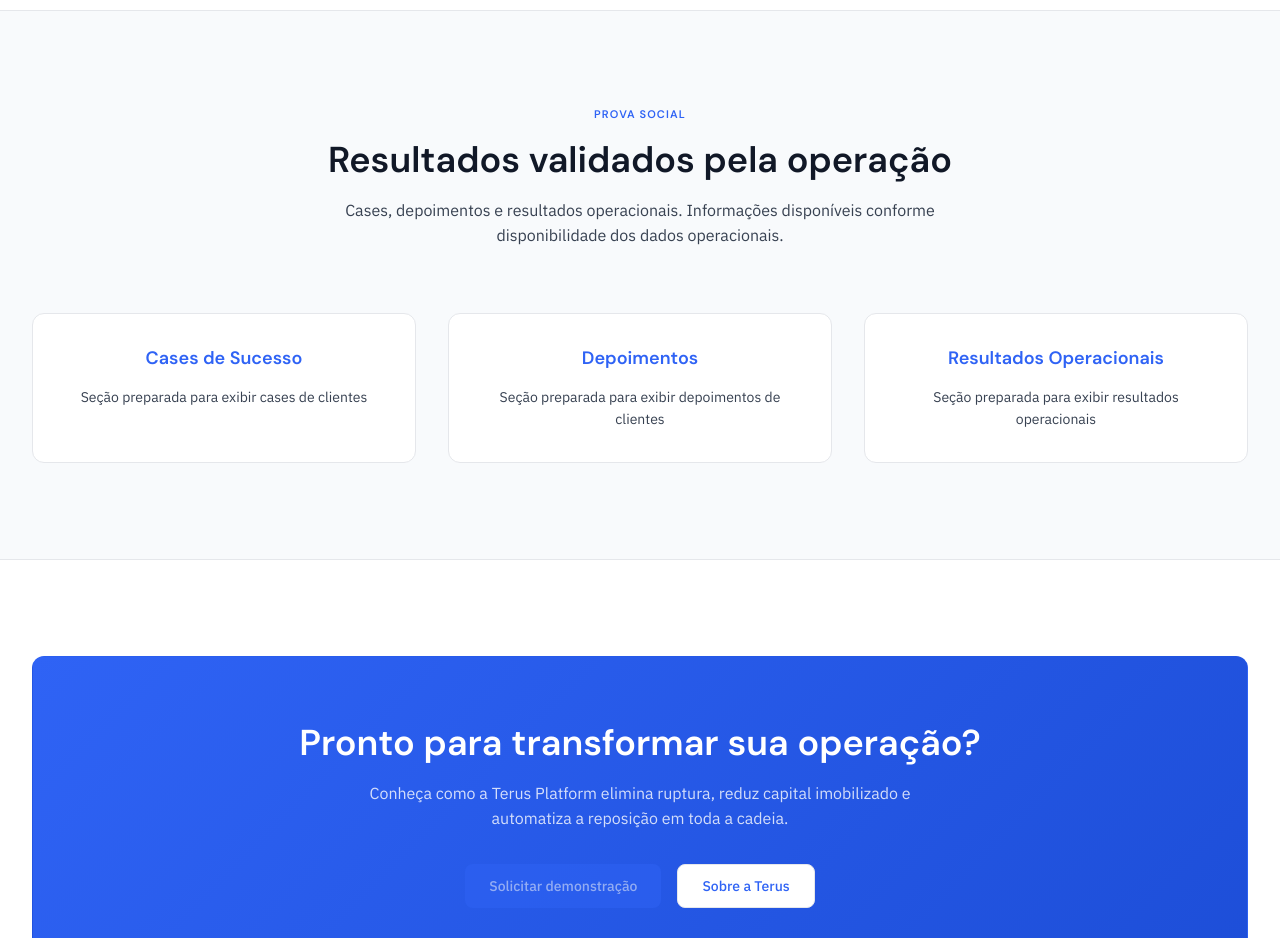
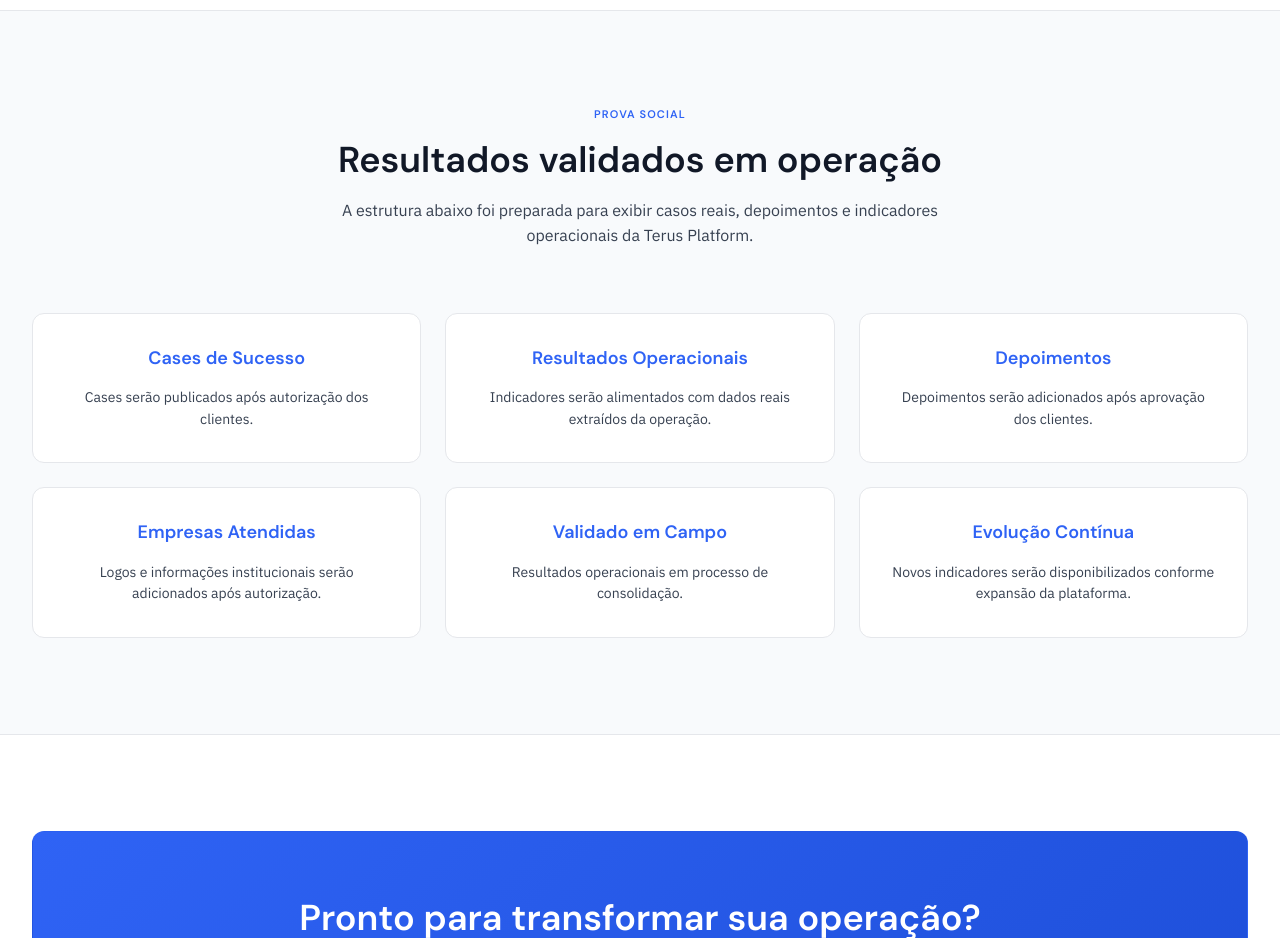
Before and after one commit to Lucash67/terus-platform, a Next.js app in the folder apps/web/: page / in a window 1280 px wide. Shown: the part 5940-6878 px from the top of the page. Built offline with nearby package versions, Linux system fonts and the light colour scheme.

Commit message:
Update SocialProofSection with 6 cards and institutional placeholders - cases, results, testimonials, companies, field validation, continuous evolution - all prepared for real data without inventing metrics

```diff
--- a/apps/web/components/sections/social-proof-section.tsx
+++ b/apps/web/components/sections/social-proof-section.tsx
@@ -1,4 +1,34 @@
 import { Container } from "@/components/layout/container";
+
+const SOCIAL_PROOF_ITEMS = [
+  {
+    title: "Cases de Sucesso",
+    description: "Cases serão publicados após autorização dos clientes.",
+  },
+  {
+    title: "Resultados Operacionais",
+    description:
+      "Indicadores serão alimentados com dados reais extraídos da operação.",
+  },
+  {
+    title: "Depoimentos",
+    description: "Depoimentos serão adicionados após aprovação dos clientes.",
+  },
+  {
+    title: "Empresas Atendidas",
+    description:
+      "Logos e informações institucionais serão adicionados após autorização.",
+  },
+  {
+    title: "Validado em Campo",
+    description: "Resultados operacionais em processo de consolidação.",
+  },
+  {
+    title: "Evolução Contínua",
+    description:
+      "Novos indicadores serão disponibilizados conforme expansão da plataforma.",
+  },
+];
 
 export function SocialProofSection() {
   return (
@@ -9,39 +39,28 @@ export function SocialProofSection() {
             Prova Social
           </p>
           <h2 className="mt-4 font-display text-heading-xl font-bold text-text-primary sm:text-display-lg">
-            Resultados validados pela operação
+            Resultados validados em operação
           </h2>
           <p className="mt-4 text-body-lg text-text-secondary">
-            Cases, depoimentos e resultados operacionais. Informações
-            disponíveis conforme disponibilidade dos dados operacionais.
+            A estrutura abaixo foi preparada para exibir casos reais,
+            depoimentos e indicadores operacionais da Terus Platform.
           </p>
         </div>
 
-        <div className="mt-16 grid gap-8 lg:grid-cols-3">
-          <div className="rounded-lg border border-surface-border bg-surface-base p-8 text-center">
-            <h3 className="font-display text-heading-md font-semibold text-brand-primary">
-              Cases de Sucesso
-            </h3>
-            <p className="mt-4 text-body-md text-text-secondary">
-              Seção preparada para exibir cases de clientes
-            </p>
-          </div>
-          <div className="rounded-lg border border-surface-border bg-surface-base p-8 text-center">
-            <h3 className="font-display text-heading-md font-semibold text-brand-primary">
-              Depoimentos
-            </h3>
-            <p className="mt-4 text-body-md text-text-secondary">
-              Seção preparada para exibir depoimentos de clientes
-            </p>
-          </div>
-          <div className="rounded-lg border border-surface-border bg-surface-base p-8 text-center">
-            <h3 className="font-display text-heading-md font-semibold text-brand-primary">
-              Resultados Operacionais
-            </h3>
-            <p className="mt-4 text-body-md text-text-secondary">
-              Seção preparada para exibir resultados operacionais
-            </p>
-          </div>
+        <div className="mt-16 grid gap-6 sm:grid-cols-2 lg:grid-cols-3">
+          {SOCIAL_PROOF_ITEMS.map((item) => (
+            <div
+              key={item.title}
+              className="rounded-lg border border-surface-border bg-surface-base p-8 text-center"
+            >
+              <h3 className="font-display text-heading-md font-semibold text-brand-primary">
+                {item.title}
+              </h3>
+              <p className="mt-4 text-body-md text-text-secondary">
+                {item.description}
+              </p>
+            </div>
+          ))}
         </div>
       </Container>
     </section>
```
